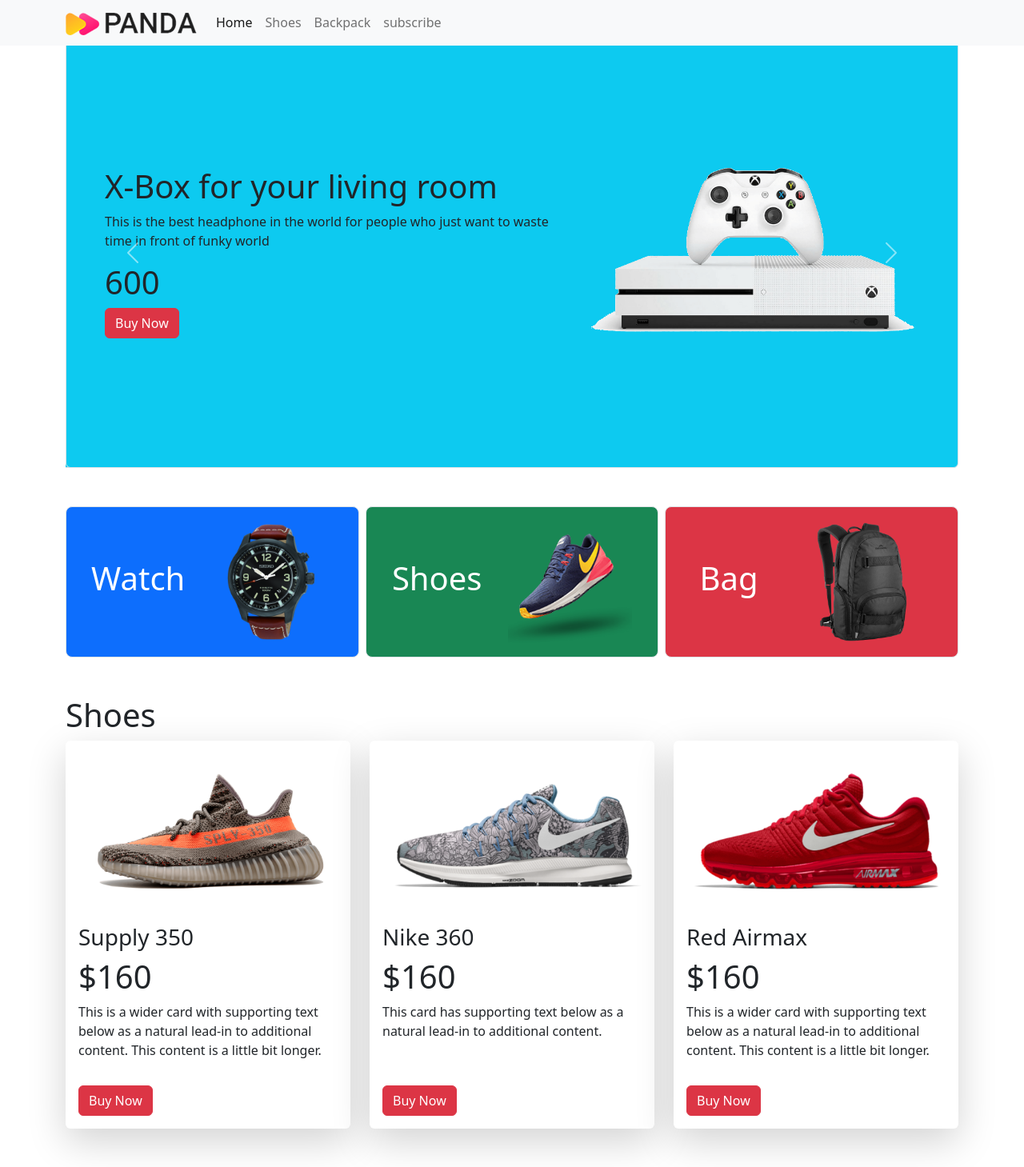
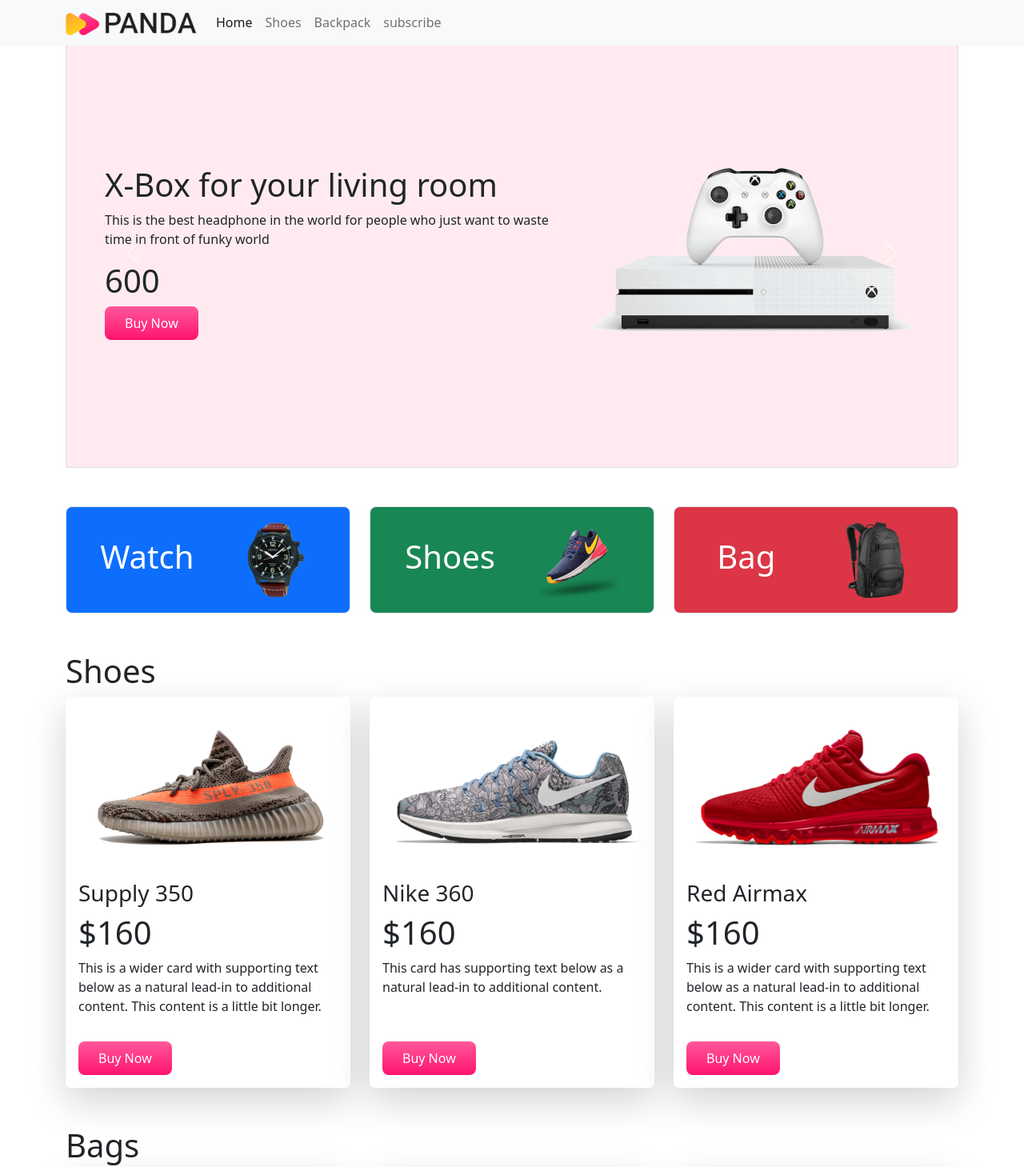
Before and after one commit to nuhash123/panda-commerce, a plain HTML site: page index.html in a window 1280 px wide. Shown: the top 1459 px of the page at 80% size. Drawn offline with nearby package versions, Linux system fonts and the light colour scheme.

Commit message:
added custom css

```diff
--- a/index.html
+++ b/index.html
@@ -9,6 +9,7 @@
 
     <link rel="stylesheet" href="https://cdn.jsdelivr.net/npm/bootstrap@5.2.0/dist/css/bootstrap.min.css
     ">
+    <link rel="stylesheet" href="style.css">
 </head>
 
 <body>
@@ -52,7 +53,7 @@
         <section class="mt-5">
             <div id="carouselExampleControls" class="carousel slide" data-bs-ride="carousel">
                 <div class="carousel-inner">
-                    <div class="carousel-item active border rounded bg-info p-5">
+                    <div class="carousel-item active border rounded panda-bg-info p-5">
                         <div class="row">
                             <div class="col-lg-7 d-flex align-items-center">
                                 <div>
@@ -60,7 +61,7 @@
                                     <p>This is the best headphone in the world for people who just want to waste time in
                                         front of funky world</p>
                                     <h1>420</h1>
-                                    <div class="btn btn-danger">Buy Now</div>
+                                    <div class="btn panda-btn-buynow">Buy Now</div>
                                 </div>
 
                             </div>
@@ -70,7 +71,7 @@
                         </div>
 
                     </div>
-                    <div class="carousel-item active border rounded bg-info p-5">
+                    <div class="carousel-item active border rounded panda-bg-info p-5">
                         <div class="row">
                             <div class="col-lg-7 d-flex align-items-center">
                                 <div>
@@ -78,7 +79,7 @@
                                     <p>This is the best headphone in the world for people who just want to waste time in
                                         front of funky world</p>
                                     <h1>1200</h1>
-                                    <div class="btn btn-danger">Buy Now</div>
+                                    <div class="btn panda-btn-buynow">Buy Now</div>
                                 </div>
 
                             </div>
@@ -88,7 +89,7 @@
                         </div>
 
                     </div>
-                    <div class="carousel-item active border rounded bg-info p-5">
+                    <div class="carousel-item active border rounded panda-bg-info p-5">
                         <div class="row">
                             <div class="col-lg-7 d-flex align-items-center">
                                 <div>
@@ -97,7 +98,7 @@
                                     <p>This is the best headphone in the world for people who just want to waste time in
                                         front of funky world</p>
                                     <h1>600</h1>
-                                    <div class="btn btn-danger">Buy Now</div>
+                                    <div class="btn panda-btn-buynow">Buy Now</div>
                                 </div>
 
                             </div>
@@ -129,7 +130,7 @@
         <!-- categories start -->
         <section>
             <div class="container text-center my-5">
-                <div class="row g-2">
+                <div class="row g-4 catagories">
                     <div class="col-lg-4 col-md-6 col-sm-12">
                         <div class="p-3 border bg-primary rounded-3 d-flex align-items-center justify-content-around">
                             <h1 class="text-white">Watch</h1>
@@ -172,7 +173,7 @@
                                 additional content. This content is a little bit longer.</p>
                         </div>
                         <div class="m-3">
-                            <div class="btn btn-danger">Buy Now</div>
+                            <div class="btn panda-btn-buynow">Buy Now</div>
                         </div>
                     </div>
                 </div>
@@ -186,7 +187,7 @@
                                 content.</p>
                         </div>
                         <div class="m-3">
-                            <div class="btn btn-danger">Buy Now</div>
+                            <div class="btn panda-btn-buynow">Buy Now</div>
                         </div>
                     </div>
                 </div>
@@ -200,7 +201,7 @@
                                 additional content. This content is a little bit longer.</p>
                         </div>
                         <div class="m-3">
-                            <div class="btn btn-danger">Buy Now</div>
+                            <div class="btn panda-btn-buynow">Buy Now</div>
                         </div>
                     </div>
                 </div>
@@ -226,7 +227,7 @@
                                 additional content. This content is a little bit longer.</p>
                         </div>
                         <div class="m-3">
-                            <div class="btn btn-danger">Buy Now</div>
+                            <div class="btn panda-btn-buynow">Buy Now</div>
                         </div>
                     </div>
                 </div>
@@ -240,7 +241,7 @@
                                 content.</p>
                         </div>
                         <div class="m-3">
-                            <div class="btn btn-danger">Buy Now</div>
+                            <div class="btn panda-btn-buynow">Buy Now</div>
                         </div>
                     </div>
                 </div>
@@ -254,7 +255,7 @@
                                 additional content. This content is a little bit longer.</p>
                         </div>
                         <div class="m-3">
-                            <div class="btn btn-danger">Buy Now</div>
+                            <div class="btn panda-btn-buynow">Buy Now</div>
                         </div>
                     </div>
                 </div>
@@ -265,7 +266,7 @@
         <!-- bag section end -->
         <!-- subscribe start -->
         <section style="height: 300px" id="subscribe"
-            class="container rounded-3 bg-info d-flex justify-content-center align-items-center ">
+            class="container rounded-3 panda-bg-info d-flex justify-content-center align-items-center ">
             <div>
                 <h2>LET'S SAY IN TOUCH</h2>
                 <p>Get updates on sales, specials and more</p>
@@ -277,7 +278,7 @@
                     </div>
 
 
-                    <button type="submit" class="btn btn-danger">Submit</button>
+                    <button type="submit" class="btn panda-btn-buynow">Submit</button>
                 </form>
             </div>
         </section>
--- /dev/null
+++ b/style.css
@@ -0,0 +1,15 @@
+.panda-bg-info {
+    background-color: rgb(255, 235, 239);
+}
+
+.catagories img {
+    width: 100px;
+}
+
+.panda-btn-buynow {
+    background-image: linear-gradient(to bottom, #FF589B 0%, #FF136F 100%);
+    color: #fff;
+    border: none;
+    border-radius: 8px;
+    padding: 9px 25px;
+}
```
